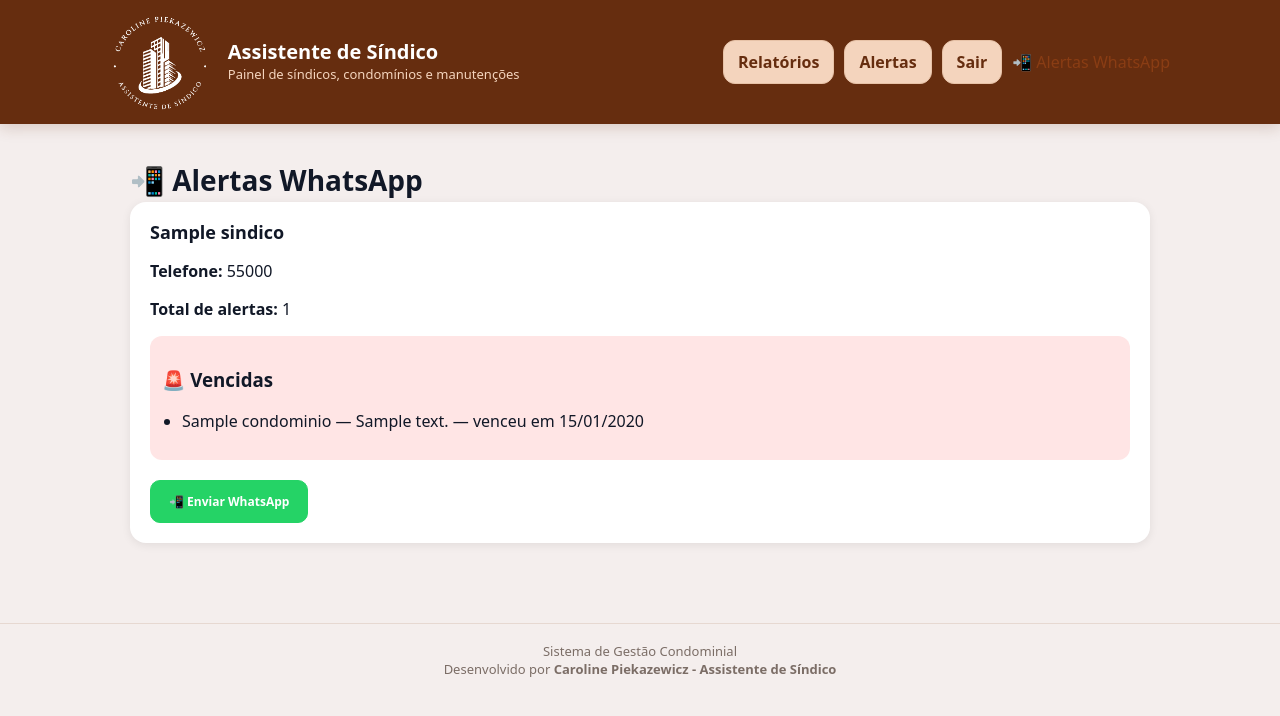
After one commit to carolassistentesindico-debug/painel-manutencoes, a Flask app: page /alertas_whatsapp in a window 1280 px wide. The commit adds this page. Shown: the top 716 px of the page. Run offline with Flask 3, Linux system fonts and the light colour scheme; the visitor is signed in with stand-in values (Sample User, id 1); tables that the repository leaves empty hold one stand-in row (values such as "Sample post").

Commit message:
adiciona tela de alertas whatsapp

```diff
--- a/app.py
+++ b/app.py
@@ -1332,6 +1332,96 @@ def relatorio_condominio_pdf(id):
     pdf.save()
     return response
 
+@app.route("/alertas_whatsapp")
+def alertas_whatsapp():
+    if "usuario_logado" not in session:
+        return redirect(url_for("login"))
+
+    hoje = date.today()
+    limite = hoje + timedelta(days=30)
+
+    alertas_por_telefone = {}
+
+    itens = (
+        db.session.query(
+            Manutencao,
+            Condominio.nome.label("condominio_nome"),
+            Sindico.nome.label("sindico_nome"),
+            Sindico.telefone.label("sindico_telefone"),
+        )
+        .join(Condominio, Condominio.id == Manutencao.condominio_id)
+        .join(Sindico, Sindico.id == Condominio.sindico_id)
+        .filter(Manutencao.data_vencimento <= limite)
+        .order_by(Sindico.nome.asc(), Condominio.nome.asc(), Manutencao.data_vencimento.asc())
+        .all()
+    )
+
+    for m, condominio_nome, sindico_nome, telefone in itens:
+        if not telefone:
+            continue
+
+        telefone_limpo = "".join(filter(str.isdigit, telefone))
+
+        if not telefone_limpo.startswith("55"):
+            telefone_limpo = "55" + telefone_limpo
+
+        if telefone_limpo not in alertas_por_telefone:
+            alertas_por_telefone[telefone_limpo] = {
+                "sindico_nome": sindico_nome,
+                "telefone": telefone_limpo,
+                "vencidas": [],
+                "vence_hoje": [],
+                "a_vencer": [],
+            }
+
+        if m.data_vencimento < hoje:
+            alertas_por_telefone[telefone_limpo]["vencidas"].append(
+                f"{condominio_nome} — {m.descricao} — venceu em {m.data_vencimento.strftime('%d/%m/%Y')}"
+            )
+        elif m.data_vencimento == hoje:
+            alertas_por_telefone[telefone_limpo]["vence_hoje"].append(
+                f"{condominio_nome} — {m.descricao} — vence HOJE"
+            )
+        else:
+            dias = (m.data_vencimento - hoje).days
+            alertas_por_telefone[telefone_limpo]["a_vencer"].append(
+                f"{condominio_nome} — {m.descricao} — vence em {dias} dias ({m.data_vencimento.strftime('%d/%m/%Y')})"
+            )
+
+    alertas = []
+
+    for telefone, dados in alertas_por_telefone.items():
+        mensagem = f"Olá, {dados['sindico_nome']}!\n\n"
+        mensagem += "Você possui manutenções que precisam de atenção:\n\n"
+
+        if dados["vencidas"]:
+            mensagem += "🚨 VENCIDAS\n"
+            for item in dados["vencidas"]:
+                mensagem += f"• {item}\n"
+            mensagem += "\n"
+
+        if dados["vence_hoje"]:
+            mensagem += "⚠️ VENCEM HOJE\n"
+            for item in dados["vence_hoje"]:
+                mensagem += f"• {item}\n"
+            mensagem += "\n"
+
+        if dados["a_vencer"]:
+            mensagem += "🔔 PRÓXIMAS DO VENCIMENTO\n"
+            for item in dados["a_vencer"]:
+                mensagem += f"• {item}\n"
+            mensagem += "\n"
+
+        mensagem += "Favor verificar a execução dessas manutenções."
+
+        dados["mensagem"] = mensagem
+        dados["link_whatsapp"] = f"https://wa.me/{telefone}?text={quote(mensagem)}"
+        dados["total"] = len(dados["vencidas"]) + len(dados["vence_hoje"]) + len(dados["a_vencer"])
+
+        alertas.append(dados)
+
+    return render_template("alertas_whatsapp.html", alertas=alertas)
+
 if __name__ == "__main__":
     port = int(os.environ.get("PORT", 10000))
     app.run(host="0.0.0.0", port=port)
--- /dev/null
+++ b/templates/alertas_whatsapp.html
@@ -0,0 +1,142 @@
+{% extends "base.html" %}
+
+{% block content %}
+
+<div class="container">
+    <h1>📲 Alertas WhatsApp</h1>
+
+    {% if alertas %}
+
+        <div class="cards-alertas">
+
+            {% for alerta in alertas %}
+
+            <div class="card-alerta">
+
+                <h2>{{ alerta.sindico_nome }}</h2>
+
+                <p>
+                    <strong>Telefone:</strong>
+                    {{ alerta.telefone }}
+                </p>
+
+                <p>
+                    <strong>Total de alertas:</strong>
+                    {{ alerta.total }}
+                </p>
+
+                {% if alerta.vencidas %}
+                    <div class="bloco-alerta vencidas">
+                        <h3>🚨 Vencidas</h3>
+
+                        <ul>
+                            {% for item in alerta.vencidas %}
+                                <li>{{ item }}</li>
+                            {% endfor %}
+                        </ul>
+                    </div>
+                {% endif %}
+
+                {% if alerta.vence_hoje %}
+                    <div class="bloco-alerta hoje">
+                        <h3>⚠️ Vencem Hoje</h3>
+
+                        <ul>
+                            {% for item in alerta.vence_hoje %}
+                                <li>{{ item }}</li>
+                            {% endfor %}
+                        </ul>
+                    </div>
+                {% endif %}
+
+                {% if alerta.a_vencer %}
+                    <div class="bloco-alerta vencer">
+                        <h3>🔔 Próximas do Vencimento</h3>
+
+                        <ul>
+                            {% for item in alerta.a_vencer %}
+                                <li>{{ item }}</li>
+                            {% endfor %}
+                        </ul>
+                    </div>
+                {% endif %}
+
+                <a
+                    href="{{ alerta.link_whatsapp }}"
+                    target="_blank"
+                    class="btn-whatsapp"
+                >
+                    📲 Enviar WhatsApp
+                </a>
+
+            </div>
+
+            {% endfor %}
+
+        </div>
+
+    {% else %}
+
+        <p>Nenhum alerta encontrado.</p>
+
+    {% endif %}
+</div>
+
+<style>
+
+.container {
+    padding: 20px;
+}
+
+.cards-alertas {
+    display: grid;
+    gap: 20px;
+}
+
+.card-alerta {
+    background: white;
+    padding: 20px;
+    border-radius: 16px;
+    box-shadow: 0 2px 10px rgba(0,0,0,0.08);
+}
+
+.bloco-alerta {
+    margin-top: 15px;
+    padding: 12px;
+    border-radius: 12px;
+}
+
+.vencidas {
+    background: #ffe5e5;
+}
+
+.hoje {
+    background: #fff4d6;
+}
+
+.vencer {
+    background: #e8f4ff;
+}
+
+.btn-whatsapp {
+    display: inline-block;
+    margin-top: 20px;
+    background: #25d366;
+    color: white;
+    padding: 12px 18px;
+    border-radius: 10px;
+    text-decoration: none;
+    font-weight: bold;
+}
+
+.btn-whatsapp:hover {
+    opacity: 0.9;
+}
+
+ul {
+    padding-left: 20px;
+}
+
+</style>
+
+{% endblock %}
--- a/templates/base.html
+++ b/templates/base.html
@@ -621,6 +621,9 @@
         <a class="btn secondary" href="{{ url_for('relatorios') }}">Relatórios</a>
         <a class="btn secondary" href="{{ url_for('alertas') }}">Alertas</a>
         <a class="btn secondary" href="{{ url_for('logout') }}">Sair</a>
+        <a href="{{ url_for('alertas_whatsapp') }}">
+          📲 Alertas WhatsApp
+        </a>
       </div>
     </div>
   </div>
```
